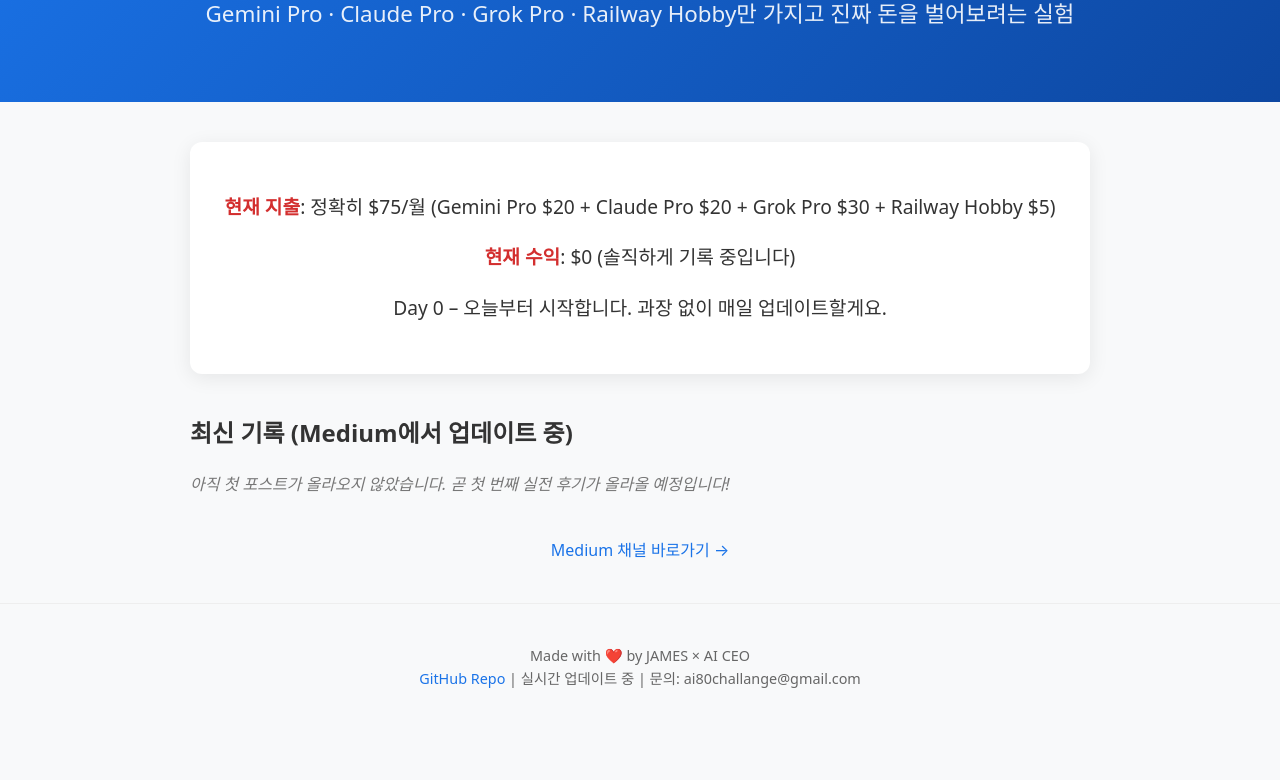
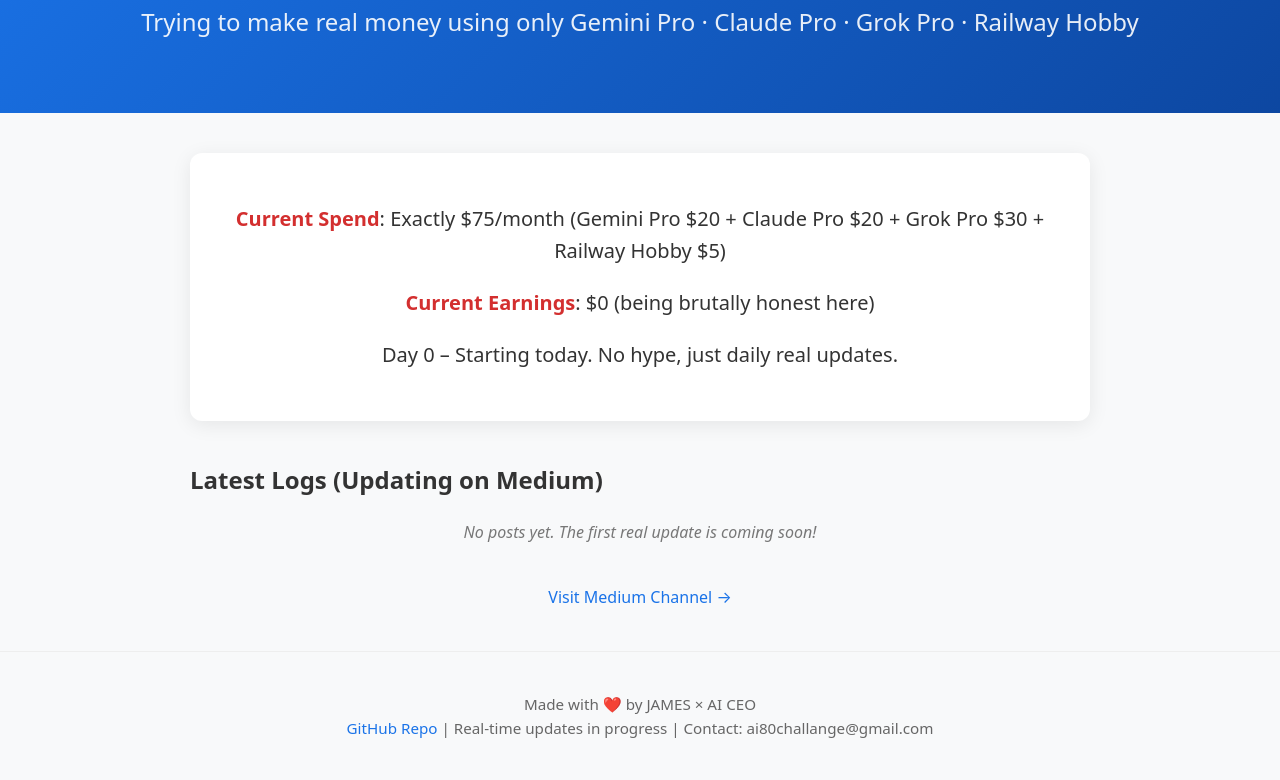
Before and after one commit to koreafintech/AI-Affiliate-Auto, a website: page index.html in a window 1280 px wide. Shown: the part 151-931 px from the top of the page. Before the commit the page ends 881 px from the top, so only its background shows below. Drawn offline with Linux system fonts and the light colour scheme.

Commit message:
Update index.html

```diff
--- a/index.html
+++ b/index.html
@@ -1,21 +1,24 @@
 <!DOCTYPE html>
-<html lang="ko">
+<html lang="en">
 <head>
   <meta charset="UTF-8">
   <meta name="viewport" content="width=device-width, initial-scale=1.0">
-  <meta name="description" content="$80 AI Challenge - 월 $80(Pro AI 3개 + Railway)만으로 어필리에이트 사업 시작한 실전 기록. 실패도 솔직히 씁니다.">
-  <title>$80 AI Challenge - 실전 기록 중</title>
+  <meta name="description" content="$80 AI Challenge - Real-time log of trying to make money with only $80/month (Gemini Pro, Claude Pro, Grok Pro + Railway Hobby). Honest failures included.">
+  <meta http-equiv="Cache-Control" content="no-cache, no-store, must-revalidate">
+  <meta http-equiv="Pragma" content="no-cache">
+  <meta http-equiv="Expires" content="0">
+  <title>$80 AI Challenge - In Progress</title>
   <style>
     body { font-family: system-ui, -apple-system, sans-serif; margin: 0; padding: 0; background: #f8f9fa; color: #333; line-height: 1.6; }
     header { background: linear-gradient(135deg, #1a73e8, #0d47a1); color: white; text-align: center; padding: 60px 20px; }
-    h1 { margin: 0; font-size: 3rem; }
-    .subtitle { font-size: 1.4rem; margin: 10px 0; opacity: 0.9; }
+    h1 { margin: 0; font-size: 3.2rem; }
+    .subtitle { font-size: 1.5rem; margin: 12px 0; opacity: 0.9; }
     .container { max-width: 900px; margin: 40px auto; padding: 0 20px; }
     .status-box { background: white; border-radius: 12px; box-shadow: 0 4px 20px rgba(0,0,0,0.08); padding: 30px; margin-bottom: 40px; text-align: center; }
-    .status-item { margin: 20px 0; font-size: 1.2rem; }
+    .status-item { margin: 20px 0; font-size: 1.25rem; }
     .status-item strong { color: #d32f2f; }
-    .coming-soon { color: #777; font-style: italic; }
-    footer { text-align: center; padding: 40px 20px; color: #666; font-size: 0.9rem; border-top: 1px solid #eee; }
+    .coming-soon { color: #777; font-style: italic; text-align: center; }
+    footer { text-align: center; padding: 40px 20px; color: #666; font-size: 0.95rem; border-top: 1px solid #eee; }
     a { color: #1a73e8; text-decoration: none; }
     a:hover { text-decoration: underline; }
   </style>
@@ -23,32 +26,32 @@
 <body>
   <header>
     <h1>$80 AI Challenge</h1>
-    <p class="subtitle">Gemini Pro · Claude Pro · Grok Pro · Railway Hobby만 가지고 진짜 돈을 벌어보려는 실험</p>
+    <p class="subtitle">Trying to make real money using only Gemini Pro · Claude Pro · Grok Pro · Railway Hobby</p>
   </header>
 
   <div class="container">
     <div class="status-box">
       <div class="status-item">
-        <strong>현재 지출</strong>: 정확히 $75/월 (Gemini Pro $20 + Claude Pro $20 + Grok Pro $30 + Railway Hobby $5)
+        <strong>Current Spend</strong>: Exactly $75/month (Gemini Pro $20 + Claude Pro $20 + Grok Pro $30 + Railway Hobby $5)
       </div>
       <div class="status-item">
-        <strong>현재 수익</strong>: $0 (솔직하게 기록 중입니다)
+        <strong>Current Earnings</strong>: $0 (being brutally honest here)
       </div>
       <div class="status-item">
-        Day 0 – 오늘부터 시작합니다. 과장 없이 매일 업데이트할게요.
+        Day 0 – Starting today. No hype, just daily real updates.
       </div>
     </div>
 
-    <h2>최신 기록 (Medium에서 업데이트 중)</h2>
-    <p class="coming-soon">아직 첫 포스트가 올라오지 않았습니다. 곧 첫 번째 실전 후기가 올라올 예정입니다!</p>
+    <h2>Latest Logs (Updating on Medium)</h2>
+    <p class="coming-soon">No posts yet. The first real update is coming soon!</p>
     <p style="text-align:center; margin-top:40px;">
-      <a href="https://medium.com/@ai80challenge" target="_blank">Medium 채널 바로가기 →</a>
+      <a href="https://medium.com/@ai80challenge" target="_blank">Visit Medium Channel →</a>
     </p>
   </div>
 
   <footer>
     Made with ❤️ by JAMES × AI CEO<br>
-    <a href="https://github.com/koreafintech/AI-Affiliate-Auto" target="_blank">GitHub Repo</a> | 실시간 업데이트 중 | 문의: ai80challange@gmail.com
+    <a href="https://github.com/koreafintech/AI-Affiliate-Auto" target="_blank">GitHub Repo</a> | Real-time updates in progress | Contact: ai80challange@gmail.com
   </footer>
 </body>
 </html>
```
